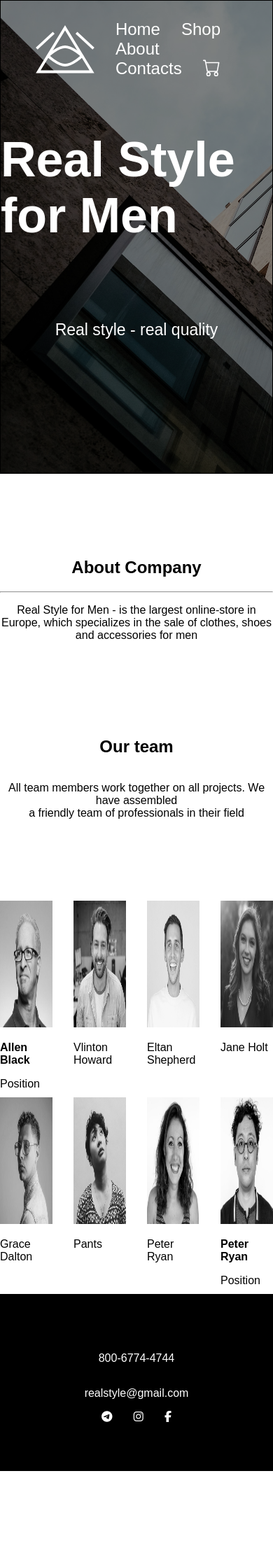
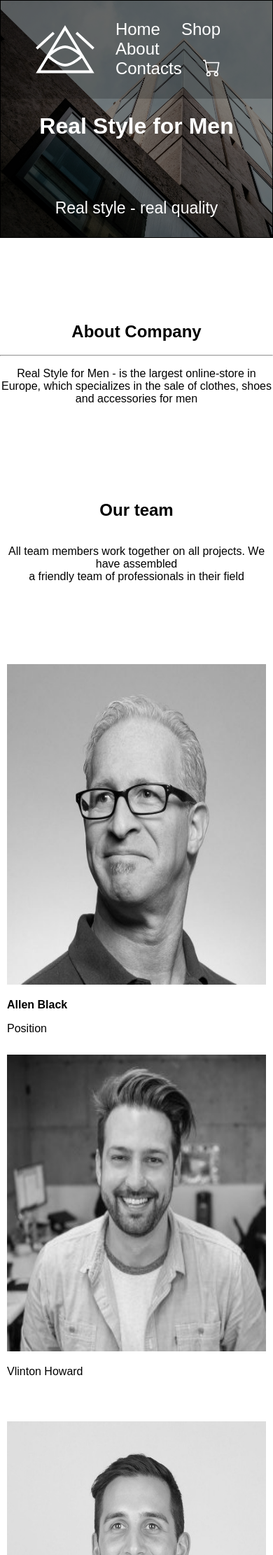
Before and after one commit to deus99999/Flask_style_shop, a Flask app: page /about in a window 390 px wide. Shown: the top 2222 px of the page at 70% size. Before the commit the page ends 2102 px from the top, so only its background shows below. Run offline with Flask 3, Linux system fonts and the light colour scheme; some libraries are stand-ins or nearby versions.

Commit message:
fix menu style

```diff
--- a/app.py
+++ b/app.py
@@ -109,7 +109,7 @@ def show_products_of_category(category_id):
     return render_template('shop.html', products=products)
 
 
-@app.route("/shop/<int:product_id>", methods=["GET"])
+@app.route("/product_detail/<int:product_id>", methods=["GET"])
 def product_detail(product_id):
     products = Product.query.filter_by(id=product_id).all()
     return render_template("/product_detail.html", products=products)
--- a/static/css/styleAbout.css
+++ b/static/css/styleAbout.css
@@ -10,7 +10,7 @@ body {
 }
 
 header {
-	height: 80vh;
+	height: 60vh;
 
 	border: 1px solid black;
 	background-image:
@@ -29,6 +29,11 @@ header {
 	justify-content: space-between;
 	align-items: center;
 	padding: 20px 50px;
+
+	box-shadow: inset 0 0 0 1000px rgba(0, 0, 0, 0.2);
+
+	position: sticky;
+	top: 0;
 }
 
 .grid_menu img {
@@ -68,10 +73,11 @@ header {
 	flex-direction: column;
 	justify-content: center;
 	align-items: center;
+
 }
 
 .banner h1 {
-	font-size: 70px;
+		font-size: 2em;
 }
 
 .banner p {
@@ -105,7 +111,10 @@ header {
 	grid-column-gap: 30px;
 	grid-row-gap: 100px;
 	margin-bottom: 100px;
+	margin-left: 10px;
+	margin-right: 10px;
 	padding: 0px minmax(0px, 100px);
+
 }
 
 .tiles_team img {
@@ -136,3 +145,36 @@ footer .social {
 footer i {
 	color: white;
 }
+
+@media (max-width: 1200px) {
+	header {
+		height: 40vh;
+	}
+
+	.clothes {
+		padding-top: 10px;
+		padding-bottom: 10px;
+	}
+
+	footer {
+		height: 20vh;
+	}
+}
+
+@media (max-width: 800px) {
+	.tiles_team {
+
+    grid-template-columns: 1fr 1fr;
+    grid-column-gap: 2%;
+    grid-row-gap: 100px;
+    margin-bottom: 100px;
+    padding: 0px minmax(0px, 100px);
+	}
+
+@media (max-width: 500px) {
+	.tiles_team {
+
+    grid-template-columns: 1fr;
+
+	}
+}
--- a/static/css/styleCart.css
+++ b/static/css/styleCart.css
@@ -1,5 +1,5 @@
 .titles {
-
+	margin: 0 10px;
 }
 
 .purchase {
@@ -61,12 +61,10 @@
 .amount_of_purchases  {
 	grid-column: 2 / -2;
 	padding-bottom: 50px;
-	margin-left: 10px;
 	border-bottom: 2px solid #D3D3D3;
 	display: flex;
 	justify-content: space-around;
-		border-bottom: 2px solid #D3D3D3;
-
+	border-bottom: 2px solid #D3D3D3;
 }
 
 .amount_of_purchases h2 {
--- a/templates/base.html
+++ b/templates/base.html
@@ -32,12 +32,12 @@
 
                     </div>
 
-                <!-- <div class="hidden_menu">
+            <!-- <div class="hidden_menu">
                     <div id="MenuShow" hidden >
                         <i class="fa-solid fa-bars" aria-hidden="true"></i>
                     </div>
 
-                    <ul id="MiniMenu" onclick="toggleVisibility()" class="minimenu" hidden>
+                    <ul id="MiniMenu" onclick="toggleMenu()" class="minimenu" hidden>
                         <li><a href="{{ url_for('home') }}">Home</a></li>
                         <li><a href="{{ url_for('shop') }}">Shop</a></li>
                         <li><a href="{{ url_for('about') }}">About</a></li>
@@ -75,8 +75,6 @@
 
 <script src="https://kit.fontawesome.com/f4d332ee29.js" crossorigin="anonymous"></script>
 <script src="//ajax.googleapis.com/ajax/libs/jquery/3.1.0/jquery.min.js"></script>
-<script type="text/javascript">
 
-</script>
 </body>
 </html>
--- a/templates/product_detail.html
+++ b/templates/product_detail.html
@@ -18,13 +18,9 @@
 
 		<div class="products_images">
 			 <img src="{{ product.item_image_path }}">
-
 		</div>
 
 		<div class="product_detail">
-
-
-
 			<div class="product_description">
 			 	<p>{{ product.description }}</p>
 			 	<form action="{{ url_for('add_to_cart', product_id=product.id) }}" method="get">
```
Also changed, not shown: static/css/style.css (+6 -1 lines), static/css/styleContacts.css (+9 -2 lines), static/css/styleHome.css (+9 -2 lines), static/css/styleShop.css (+26 -2 lines), templates/cart.html (+4 -10 lines).
